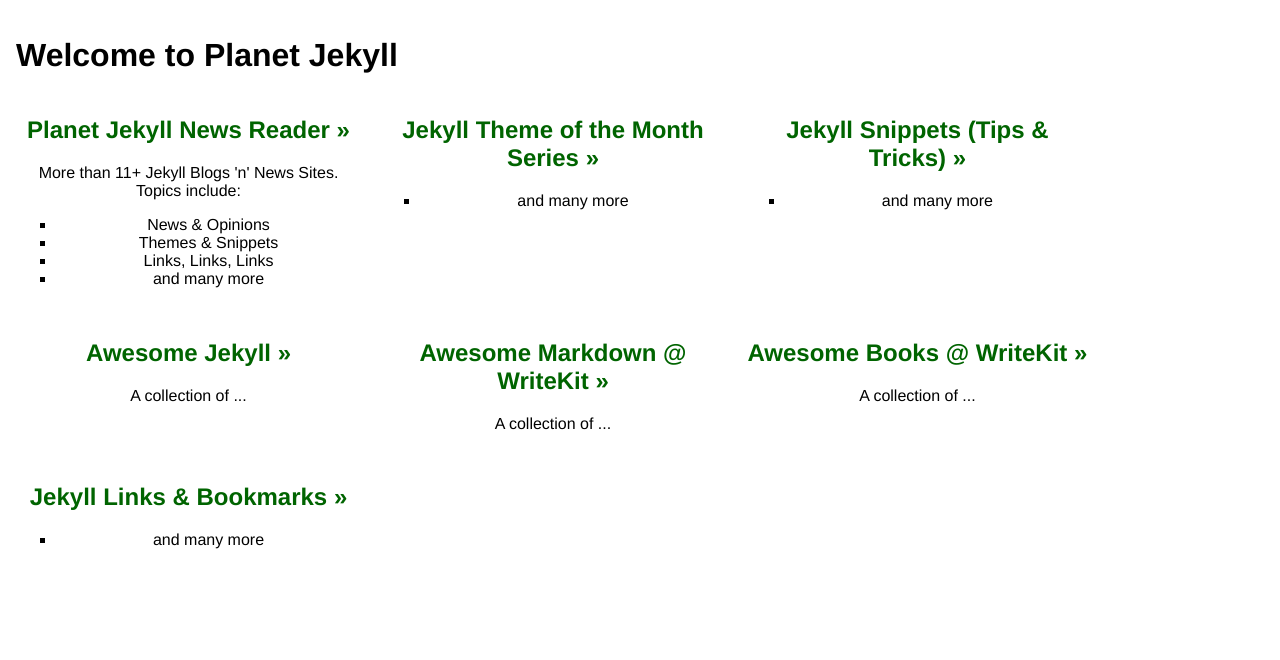
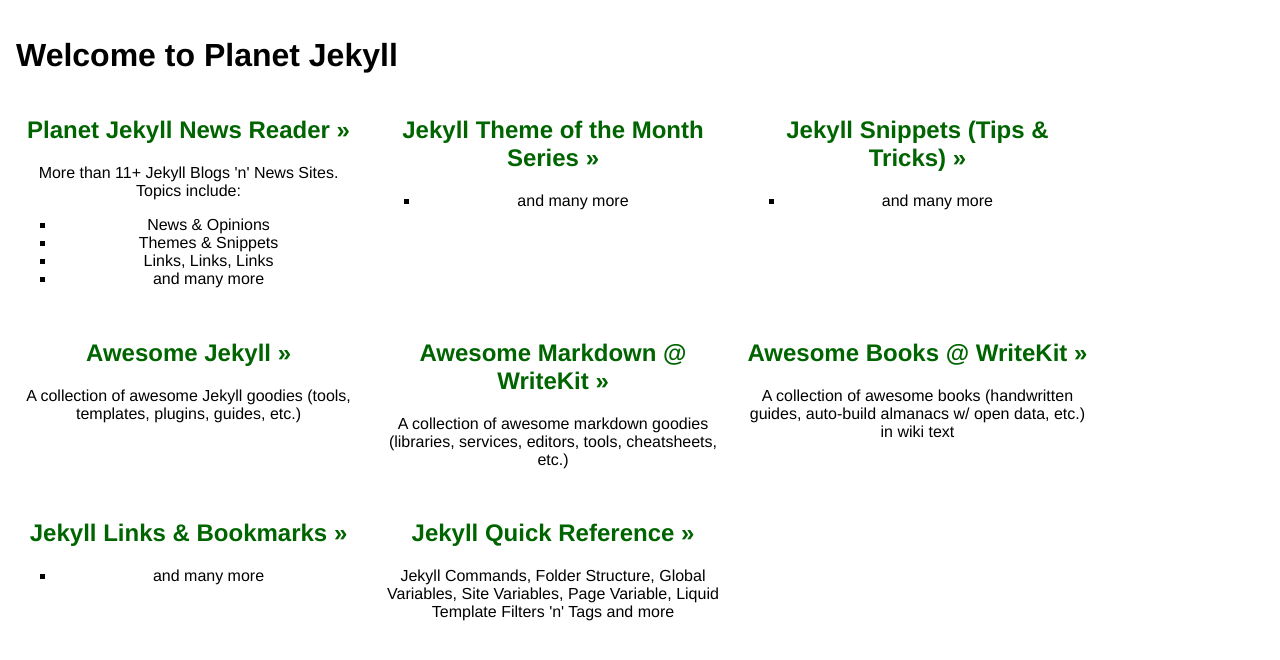
Before and after one commit to planetjekyll/planetjekyll.github.io, a Jekyll site: the page built from index.html, in a window 1280 px wide. Shown: the top 660 px of the page. Built offline with Jekyll 4.4.1, drawn with Linux system fonts in a browser that asks for light colours.

Commit message:
Update index.html

```diff
--- a/index.html
+++ b/index.html
@@ -45,20 +45,21 @@
 <div>
   <h2><a href="https://github.com/planetjekyll/awesome-jekyll">Awesome Jekyll »</a></h2>
   <p>
-     A collection of ...
+    A collection of awesome Jekyll goodies (tools, templates, plugins, guides, etc.)
   </p>
 </div>
 
 <div>
   <h2><a href="https://github.com/writekit/awesome-markdown">Awesome Markdown @ WriteKit »</a></h2>
   <p>
-     A collection of ...
+    A collection of awesome markdown goodies (libraries, services, editors, tools, cheatsheets, etc.)
   </p>
 </div>
 
 <div>
   <h2><a href="https://github.com/writekit/awesome-books">Awesome Books @ WriteKit »</a></h2>
-  <p>A collection of ...
+  <p>
+    A collection of awesome books (handwritten guides, auto-build almanacs w/ open data, etc.) in wiki text
   </p>
 </div>
 
@@ -72,4 +73,13 @@
   </ul>
 </div>
 
+<div>
+  <h2><a href="https://github.com/planetjekyll/quickrefs/blob/master/JEKYLL.md">Jekyll Quick Reference »</a></h2>
+  <p>
+    Jekyll Commands, Folder Structure, Global Variables, Site Variables, Page Variable,
+    Liquid Template Filters 'n' Tags and more
+  </p>
+</div>
+
+
 </div><!-- cards -->
```
